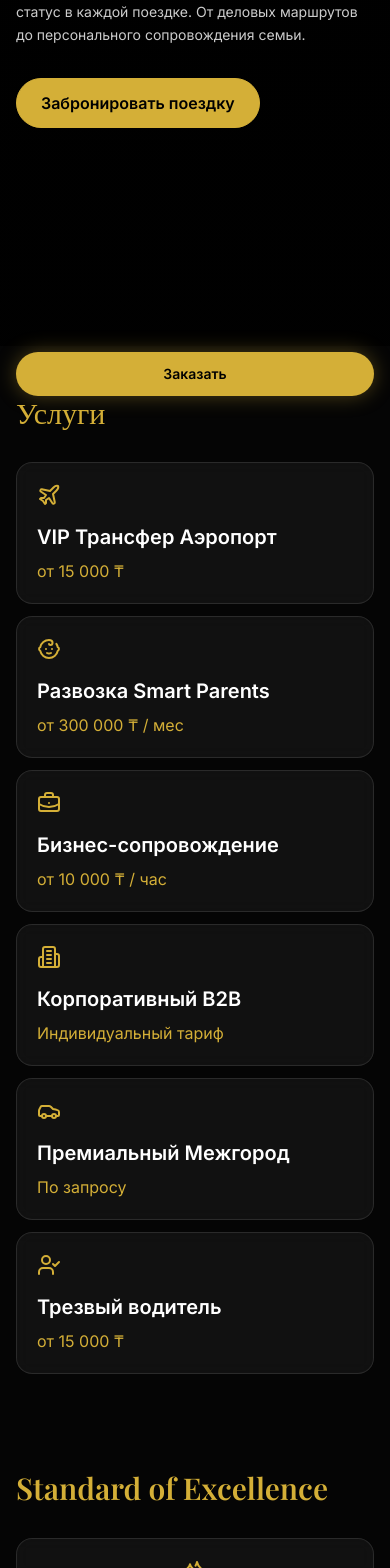
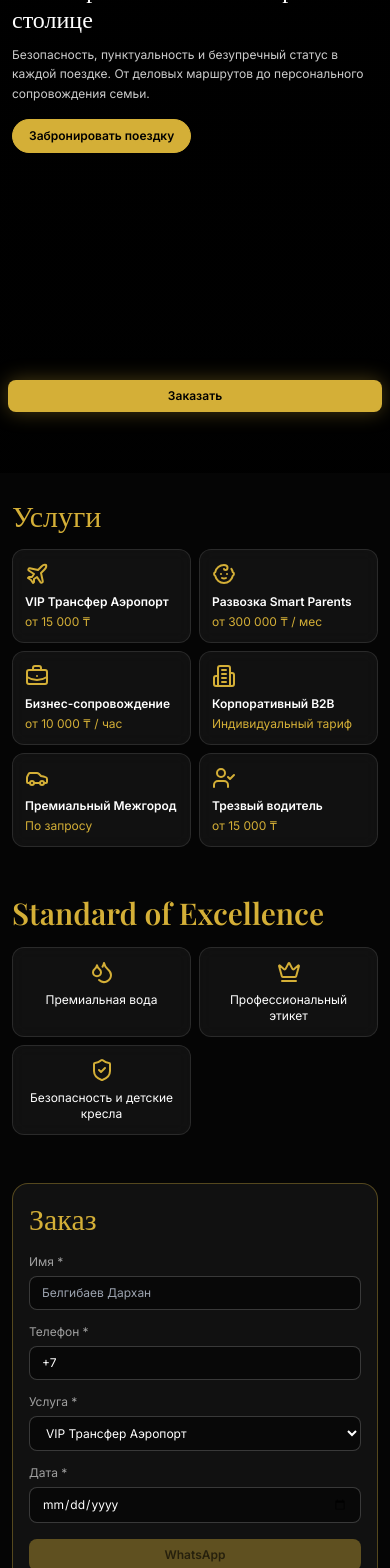
Before and after one commit to Alibek0301/TransferPro, a React (Vite) app: page / in a window 390 px wide. Shown: the part 424-1992 px from the top of the page. Built offline with nearby package versions, Linux system fonts and the light colour scheme.

Commit message:
Optimize: Mobile version to fit single screen - reduce paddings, font sizes, and spacing

```diff
--- a/src/App.jsx
+++ b/src/App.jsx
@@ -116,113 +116,110 @@ function App() {
       </header>
 
       <main id="top">
-        <section className="relative min-h-[85vh] overflow-hidden bg-gradient-to-b from-black to-black/90 flex items-center">
+        <section className="relative min-h-screen md:min-h-[85vh] overflow-hidden bg-gradient-to-b from-black to-black/90 flex items-center">
           <motion.div
-            className="relative mx-auto flex min-h-[85vh] max-w-6xl flex-col justify-center px-4 py-12 md:py-24 md:px-8 w-full"
+            className="relative mx-auto flex min-h-screen md:min-h-[85vh] max-w-6xl flex-col justify-center px-3 py-8 md:py-24 md:px-8 w-full"
             variants={fadeUp}
             initial="hidden"
             animate="show"
             transition={{ duration: 0.7 }}
           >
-            <p className="mb-4 text-accent text-sm md:text-base">Астана · Premium Transport Service</p>
-            <h1 className="max-w-3xl font-serif text-3xl sm:text-4xl md:text-5xl lg:text-6xl leading-tight">
+            <p className="mb-2 text-accent text-xs md:text-base">Астана · Premium Transport Service</p>
+            <h1 className="max-w-3xl font-serif text-2xl sm:text-3xl md:text-5xl lg:text-6xl leading-tight">
               Ваш персональный автопарк в столице
             </h1>
-            <p className="mt-5 max-w-2xl text-white/80 text-sm md:text-base lg:text-lg leading-relaxed">
+            <p className="mt-3 md:mt-5 max-w-2xl text-white/80 text-xs md:text-base lg:text-lg leading-relaxed">
               Безопасность, пунктуальность и безупречный статус в каждой поездке. От деловых маршрутов до персонального сопровождения семьи.
             </p>
             <a
               href="#booking"
-              className="mt-8 w-fit rounded-full border border-accent bg-accent px-6 py-3 font-semibold text-black transition hover:scale-105 hover:shadow-glow"
+              className="mt-4 md:mt-8 w-fit rounded-full border border-accent bg-accent px-4 md:px-6 py-2 md:py-3 text-xs md:text-base font-semibold text-black transition hover:scale-105 hover:shadow-glow"
             >
               Забронировать поездку
             </a>
           </motion.div>
         </section>
 
-        <section id="services" className="mx-auto max-w-6xl px-4 py-12 md:py-16 md:px-8">
-          <h2 className="section-title text-2xl md:text-3xl lg:text-4xl">Услуги</h2>
-          <div id="price" className="mt-8 grid gap-3 md:gap-4 grid-cols-1 md:grid-cols-2 lg:grid-cols-3">
+        <section id="services" className="mx-auto max-w-6xl px-3 py-6 md:py-16 md:px-8">
+          <h2 className="section-title text-lg md:text-3xl lg:text-4xl">Услуги</h2>
+          <div id="price" className="mt-4 md:mt-8 grid gap-2 md:gap-4 grid-cols-2 md:grid-cols-2 lg:grid-cols-3">
             {services.map((service, idx) => {
               const Icon = service.icon
               return (
                 <motion.article
                   key={service.title}
-                  className="card"
+                  className="rounded-xl border border-white/10 bg-white/5 p-3 md:p-5 backdrop-blur transition duration-300 hover:border-accent/60 hover:-translate-y-1"
                   variants={fadeUp}
                   initial="hidden"
                   whileInView="show"
                   viewport={{ once: true, amount: 0.3 }}
                   transition={{ duration: 0.45, delay: idx * 0.05 }}
                 >
-                  <Icon className="mb-4 text-accent" />
-                  <h3 className="text-xl font-semibold">{service.title}</h3>
-                  <p className="mt-2 text-accent">{service.price}</p>
+                  <Icon className="mb-2 md:mb-4 text-accent text-sm md:text-base" />
+                  <h3 className="text-xs md:text-xl font-semibold">{service.title}</h3>
+                  <p className="mt-1 md:mt-2 text-accent text-xs md:text-base">{service.price}</p>
                 </motion.article>
               )
             })}
           </div>
         </section>
 
-        <section id="standards" className="mx-auto max-w-6xl px-4 py-12 md:py-16 md:px-8">
-          <h2 className="section-title text-2xl md:text-3xl lg:text-4xl">Standard of Excellence</h2>
-          <div className="mt-8 grid gap-3 md:gap-4 grid-cols-1 md:grid-cols-2 lg:grid-cols-3">
+        <section id="standards" className="mx-auto max-w-6xl px-3 py-6 md:py-16 md:px-8">
+          <h2 className="section-title text-lg md:text-3xl lg:text-4xl">Standard of Excellence</h2>
+          <div className="mt-4 md:mt-8 grid gap-2 md:gap-4 grid-cols-2 md:grid-cols-2 lg:grid-cols-3">
             {standards.map((item, idx) => {
               const Icon = item.icon
               return (
                 <motion.div
                   key={item.title}
-                  className="card text-center"
+                  className="rounded-xl border border-white/10 bg-white/5 p-3 md:p-5 backdrop-blur transition duration-300 hover:border-accent/60 hover:-translate-y-1 text-center"
                   variants={fadeUp}
                   initial="hidden"
                   whileInView="show"
                   viewport={{ once: true, amount: 0.3 }}
                   transition={{ duration: 0.4, delay: idx * 0.06 }}
                 >
-                  <Icon className="mx-auto mb-3 text-accent" />
-                  <p>{item.title}</p>
+                  <Icon className="mx-auto mb-2 md:mb-3 text-accent text-sm md:text-base" />
+                  <p className="text-xs md:text-base">{item.title}</p>
                 </motion.div>
               )
             })}
           </div>
         </section>
 
-        <section id="booking" className="mx-auto max-w-3xl px-4 py-12 md:py-16 md:px-8 w-full">
+        <section id="booking" className="mx-auto max-w-3xl px-3 py-6 md:py-16 md:px-8 w-full">
           <motion.div
-            className="rounded-2xl border border-accent/35 bg-white/5 p-6"
+            className="rounded-2xl border border-accent/35 bg-white/5 p-4 md:p-6"
             variants={fadeUp}
             initial="hidden"
             whileInView="show"
             viewport={{ once: true, amount: 0.3 }}
           >
-            <h2 className="section-title">Оформить заказ</h2>
-            <form className="mt-6 grid gap-4">
+            <h2 className="section-title text-lg md:text-3xl">Заказ</h2>
+            <form className="mt-3 md:mt-6 grid gap-2 md:gap-4">
               <div>
-                <label htmlFor="name" className="text-xs text-white/60">Ваше имя *</label>
-                <input id="name" name="name" required placeholder="Белгибаев Дархан" value={formData.name} onChange={updateField} className="mt-1 w-full rounded-xl border border-white/20 bg-black/50 px-4 py-3 outline-none transition focus:border-accent" />
+                <label htmlFor="name" className="text-xs text-white/60">Имя *</label>
+                <input id="name" name="name" required placeholder="Белгибаев Дархан" value={formData.name} onChange={updateField} className="mt-1 w-full rounded-lg border border-white/20 bg-black/50 px-3 py-2 text-xs md:text-base outline-none transition focus:border-accent" />
               </div>
               <div>
                 <label htmlFor="phone" className="text-xs text-white/60">Телефон *</label>
-                <input id="phone" name="phone" required placeholder="+7 (___) ___-__-__" value={formData.phone} onChange={updateField} className={`mt-1 w-full rounded-xl border bg-black/50 px-4 py-3 outline-none transition ${
+                <input id="phone" name="phone" required placeholder="+7" value={formData.phone} onChange={updateField} className={`mt-1 w-full rounded-lg border bg-black/50 px-3 py-2 text-xs md:text-base outline-none transition ${
                   formData.phone.length > 2 && !isValidPhone(formData.phone)
                     ? 'border-red-500/50 focus:border-red-500'
                     : 'border-white/20 focus:border-accent'
                 }`} />
-                {formData.phone.length > 2 && !isValidPhone(formData.phone) && (
-                  <p className="mt-1 text-xs text-red-500">Введите корректный номер (+7XXXXXXXXXX)</p>
-                )}
               </div>
               <div>
                 <label htmlFor="service" className="text-xs text-white/60">Услуга *</label>
-                <select id="service" name="service" value={formData.service} onChange={updateField} className="mt-1 w-full rounded-xl border border-white/20 bg-black/50 px-4 py-3 outline-none transition focus:border-accent">
+                <select id="service" name="service" value={formData.service} onChange={updateField} className="mt-1 w-full rounded-lg border border-white/20 bg-black/50 px-3 py-2 text-xs md:text-base outline-none transition focus:border-accent">
                   {services.map((service) => (
-                    <option key={service.title} value={service.title}>{service.title}</option>
+                    <option key={service.title} value={service.title} className="text-black">{service.title}</option>
                   ))}
                 </select>
               </div>
               <div>
-                <label htmlFor="date" className="text-xs text-white/60">Дата поездки *</label>
-                <input id="date" name="date" type="date" required min={getTodayDate()} value={formData.date} onChange={updateField} className="mt-1 w-full rounded-xl border border-white/20 bg-black/50 px-4 py-3 outline-none transition focus:border-accent" />
+                <label htmlFor="date" className="text-xs text-white/60">Дата *</label>
+                <input id="date" name="date" type="date" required min={getTodayDate()} value={formData.date} onChange={updateField} className="mt-1 w-full rounded-lg border border-white/20 bg-black/50 px-3 py-2 text-xs md:text-base outline-none transition focus:border-accent" />
               </div>
 
               <button
@@ -233,13 +230,13 @@ function App() {
                   }
                 }}
                 disabled={!canSubmit}
-                className={`mt-2 rounded-xl px-4 py-3 font-semibold transition ${
+                className={`mt-2 rounded-lg px-3 py-2 text-xs md:text-base font-semibold transition ${
                   canSubmit
                     ? 'bg-accent text-black hover:scale-[1.02] hover:shadow-glow cursor-pointer'
                     : 'bg-accent/40 text-black/60 cursor-not-allowed'
                 }`}
               >
-                Отправить в WhatsApp
+                WhatsApp
               </button>
             </form>
           </motion.div>
@@ -248,7 +245,7 @@ function App() {
 
       <a
         href="#booking"
-        className="fixed bottom-6 left-1/2 z-40 w-[calc(100%-2rem)] -translate-x-1/2 rounded-full bg-accent px-4 py-3 text-center font-semibold text-black shadow-glow transition hover:scale-[1.02] md:hidden text-sm md:text-base block"
+        className="fixed bottom-2 left-1/2 z-40 w-[calc(100%-1rem)] -translate-x-1/2 rounded-lg bg-accent px-3 py-2 text-center font-semibold text-black shadow-glow transition hover:scale-[1.02] md:hidden text-xs"
       >
         Заказать
       </a>
```
